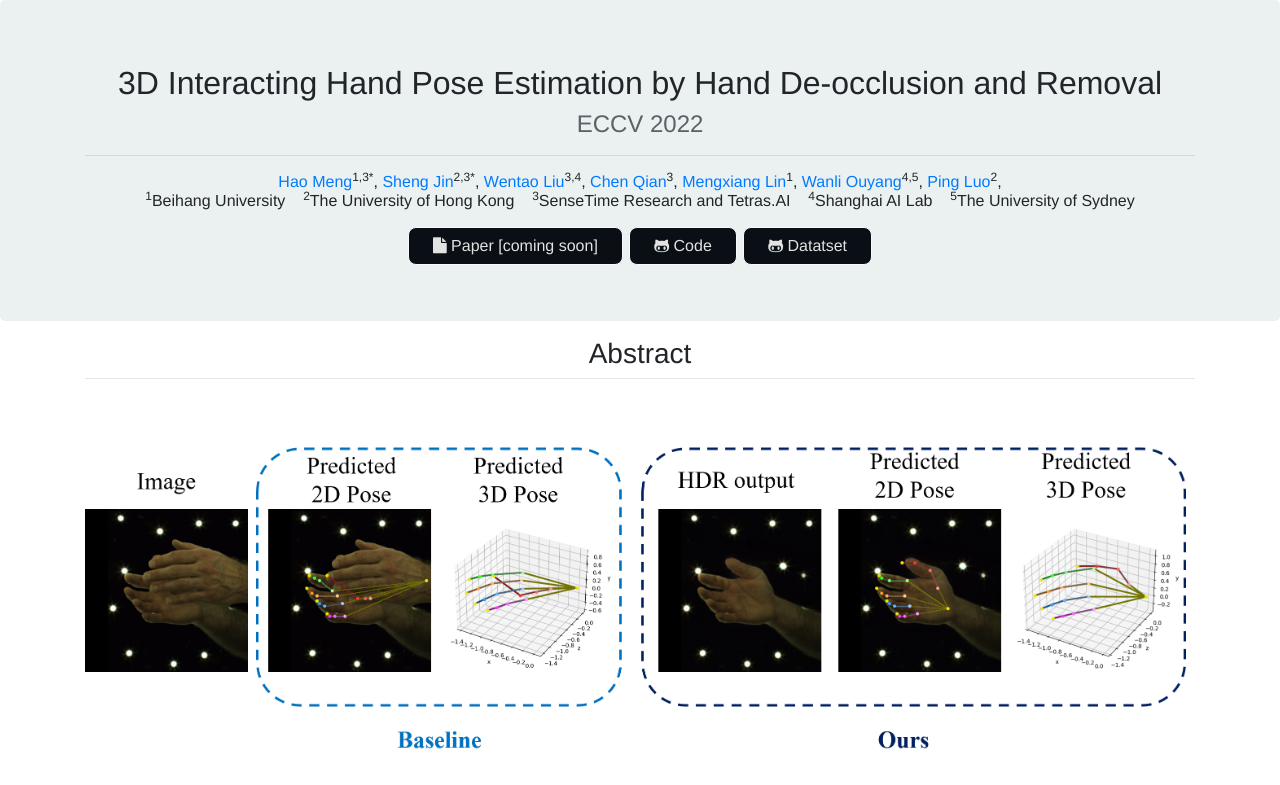
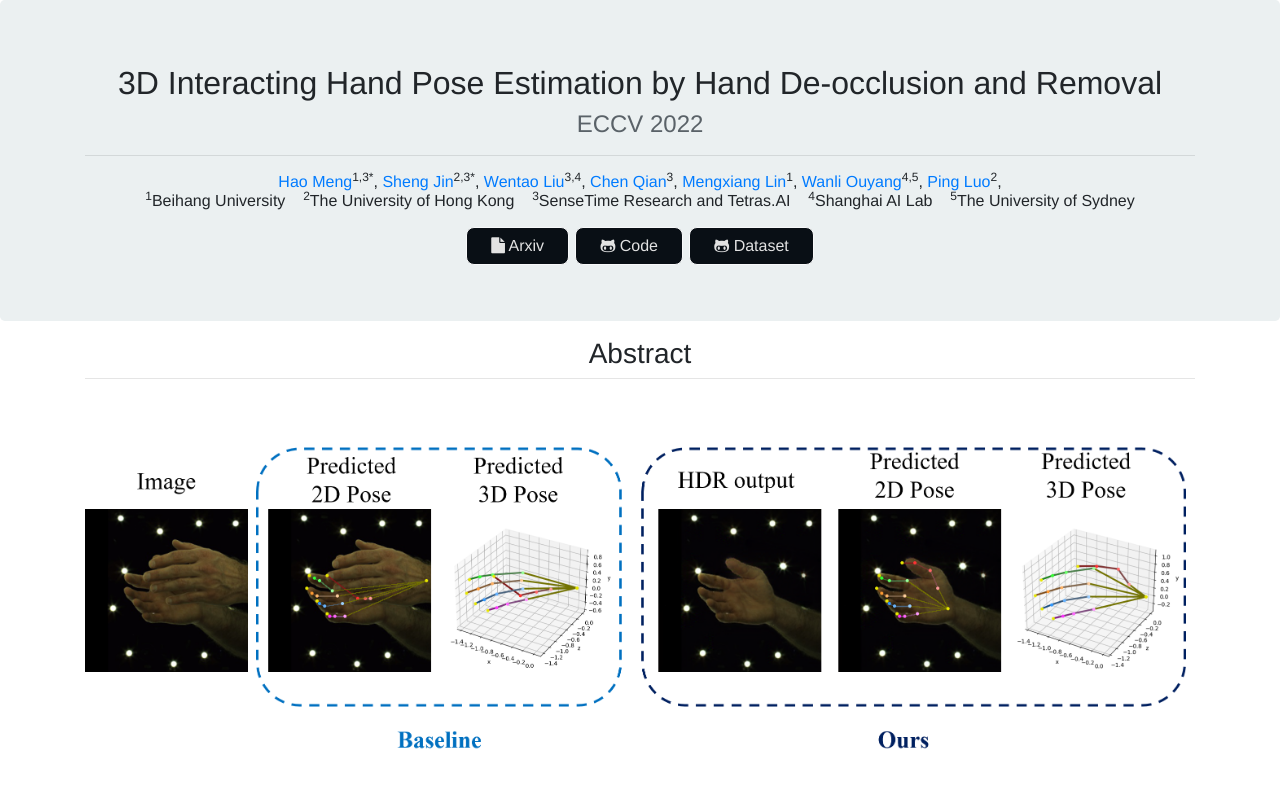
Before and after one commit to MengHao666/MengHao666.github.io, a plain HTML site: page HDR/index.html in a window 1280 px wide. Shown: the top 785 px of the page. Drawn offline with Linux system fonts and the light colour scheme.

Commit message:
add link of arxiv paper of HDR (ECCV2022)

```diff
--- a/HDR/index.html
+++ b/HDR/index.html
@@ -34,8 +34,8 @@
                 <sup>5</sup>The University of Sydney</p>
             <div class="row justify-content-center">
               <div class="column">
-                  <p class="mb-5"><a class="btn btn-large btn-light" href="" role="button"  target="_blank">
-                    <i class="fa fa-file"></i> Paper [coming soon]</a> </p>
+                  <p class="mb-5"><a class="btn btn-large btn-light" href="https://arxiv.org/abs/2207.11061" role="button"  target="_blank">
+                    <i class="fa fa-file"></i> Arxiv</a> </p>
               </div>
               <div class="column">
                   <p class="mb-5"><a class="btn btn-large btn-light" href="https://github.com/MengHao666/HDR" role="button"  target="_blank">
@@ -43,7 +43,7 @@
               </div>
               <div class="column">
                   <p class="mb-5"><a class="btn btn-large btn-light" href="https://connecthkuhk-my.sharepoint.com/:f:/g/personal/js20_connect_hku_hk/El9VswXHW35EocHo4ogpW5EBpzl3bZW7WoXoXeX3cEvcpw?e=M6gCIt" role="button"  target="_blank">
-                    <i class="fa fa-github-alt"></i> Datatset</a> </p>
+                    <i class="fa fa-github-alt"></i> Dataset</a> </p>
               </div>
 
             </div>
```
Also changed, not shown: index.html (+1 -3 lines).
